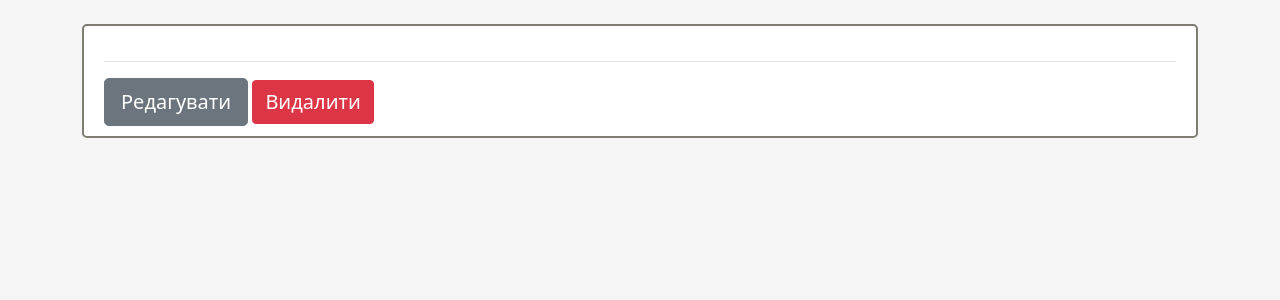
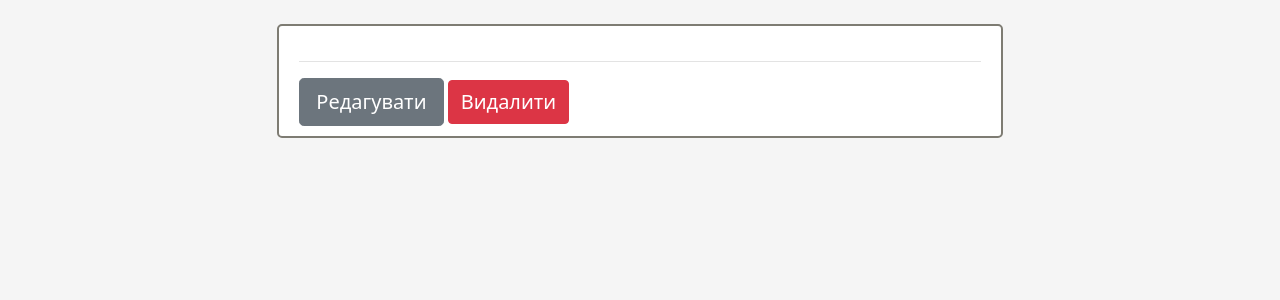
Before and after one commit to vzaliskyi/blog_technological_innovations, a Flask app: template app/blog/templates/blog/post_view.html in a window 1280 px wide. Shown: the part 62-362 px from the top of the page. Run offline with Flask 2, Linux system fonts and the light colour scheme; the template is opened without the code that fills it, so the values that code supplies are empty; some libraries are stand-ins or nearby versions.

Commit message:
CRUD for publications

```diff
--- a/app/blog/templates/blog/post_view.html
+++ b/app/blog/templates/blog/post_view.html
@@ -1,6 +1,6 @@
 {% extends "base.html" %}
 {% block main %}
-<article class="media article-section">
+<article class="media article-section" style="margin:auto;width:65%">
     <div class="media-body">
       <div class="article-metadata">
         <a class="author-name" href="#"> {{user.username}}</a>
```
